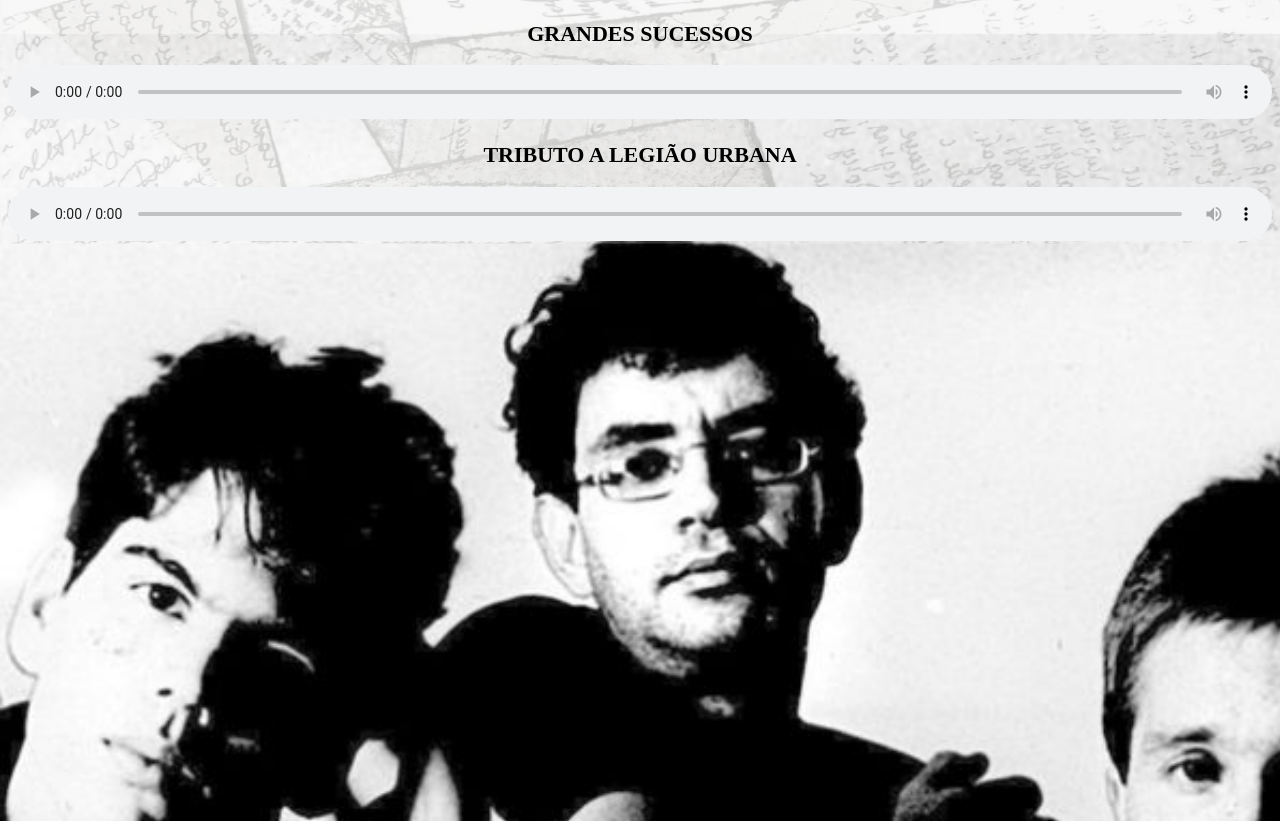
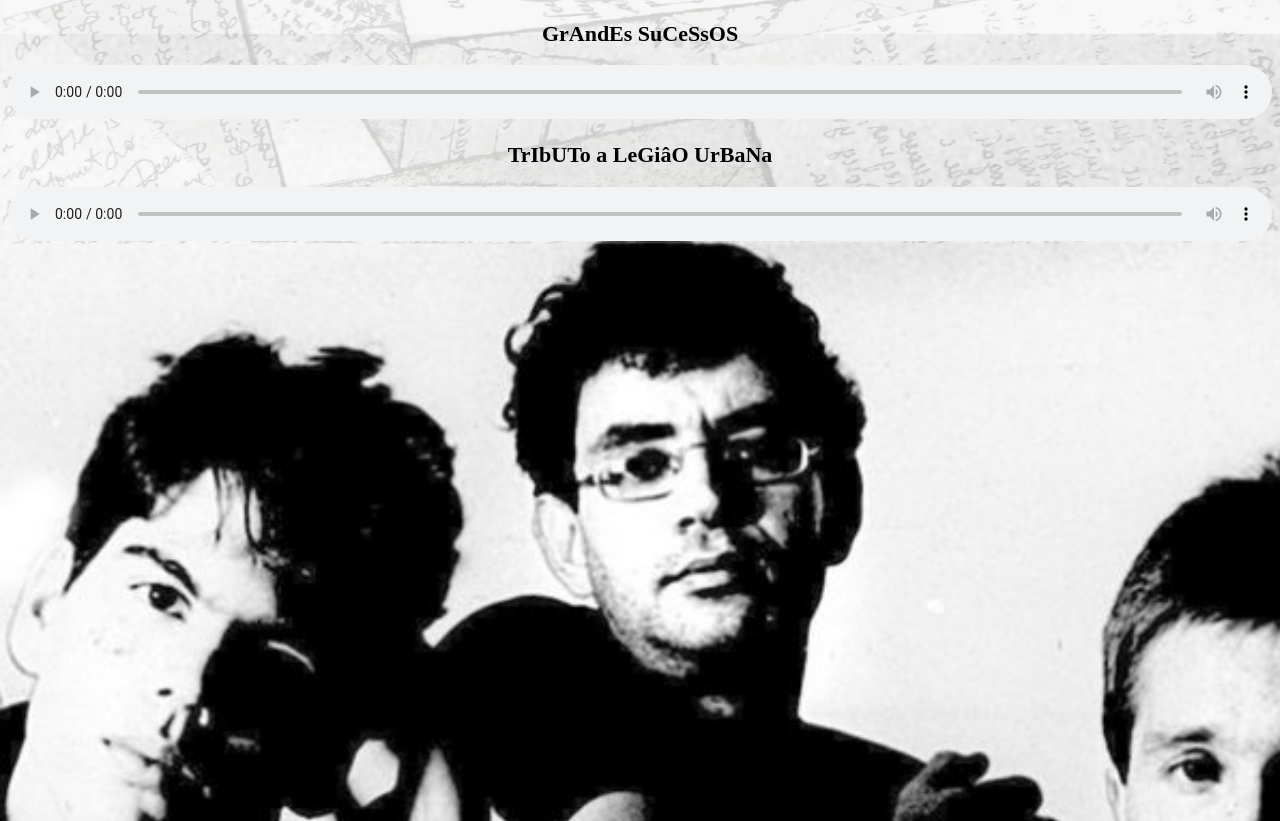
Before and after one commit to evertonbadaro/siteleg, a plain HTML site: page index.html in a window 1280 px wide. Shown: the part 1071-1892 px from the top of the page. Drawn offline with Linux system fonts and the light colour scheme.

Commit message:
Update index.html

```diff
--- a/index.html
+++ b/index.html
@@ -30,9 +30,9 @@
 
         <div align="center"> <iframe width="1140" height="560" src="https://www.youtube.com/embed/8-cM5uiUsQk" title="Legião Urbana - Acústico MTV (DVD Completo)"  frameborder="0" allow="accelerometer; autoplay; clipboard-write; encrypted-media; gyroscope; picture-in-picture" allowfullscreen> </div></iframe>
 
-        <H3> <div style="text-align:center;font-size: 22px;" < div> <B> GRANDES SUCESSOS</B> </H3>
+        <H3> <div style="text-align:center;font-size: 22px;" < div> <B> GrAndEs SuCeSsOS</B> </H3>
           <audio style="width: 100%;"controls autoplay><source src="audio/LegiãoUrbana  __PARTE 01__ -  50 Sucessos.mp3" type="audio/mpeg"></audio>
-          <p> <H3> <div style="text-align:center;font-size: 22px;" < div> <B> TRIBUTO A LEGIÃO URBANA</B> </H3> </p>
+          <p> <H3> <div style="text-align:center;font-size: 22px;" < div> <B> TrIbUTo a LeGiâO UrBaNa</B> </H3> </p>
     <p>     <audio style="width: 100%;"controls autoplay><source src="audio/tempoperdido.mp3" type="audio/mpeg"></audio>
 
 
```
